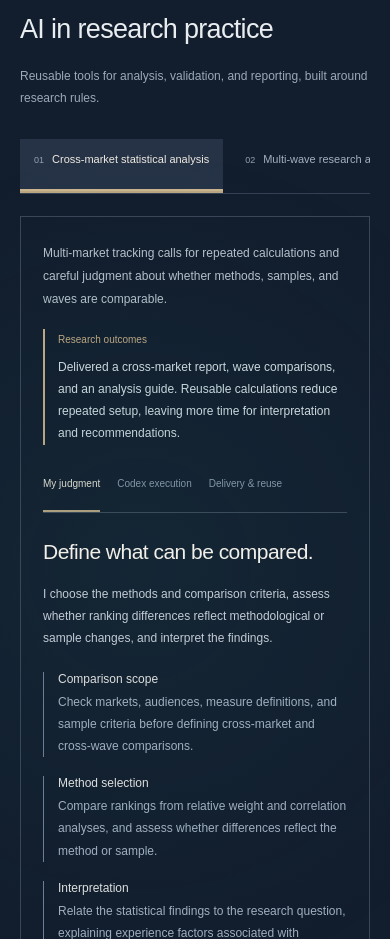
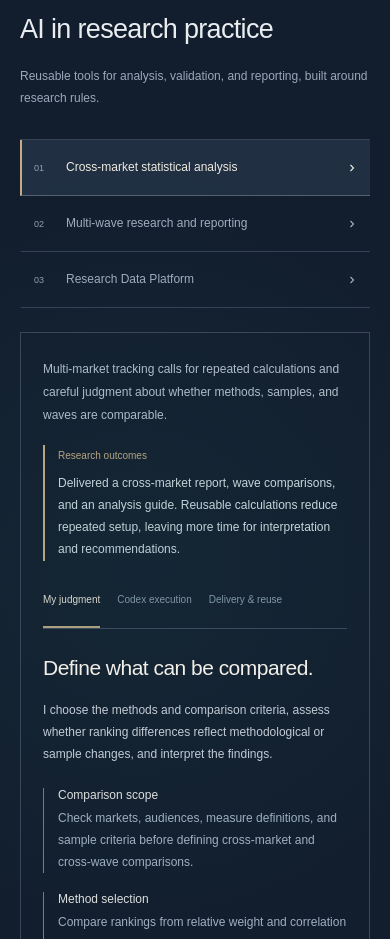
Before and after one commit to Bruc3wAng/rui-wang-resume, a Next.js app: page /en in a window 390 px wide. Shown: the part 4140-5079 px from the top of the page. Built offline with nearby package versions, Linux system fonts and the light colour scheme.

Commit message:
Make AI practice navigation readable and accessible on narrow screens

```diff
--- a/app/Portfolio.tsx
+++ b/app/Portfolio.tsx
@@ -1,6 +1,6 @@
 "use client";
 
-import { useEffect, useRef, useState, type KeyboardEvent, type PointerEvent, type CSSProperties } from "react";
+import { useEffect, useRef, useState, useSyncExternalStore, type KeyboardEvent, type PointerEvent, type CSSProperties } from "react";
 import Image from "next/image";
 import NavigationAvatar from "./NavigationAvatar";
 import { profile, selectedWork, experiences, aiPractice, creativeCategories, capabilities, education, type Language } from "../content/resume";
@@ -20,6 +20,14 @@ const base = process.env.NEXT_PUBLIC_BASE_PATH ?? "";
 const atlasBase = base || "https://bruc3wang.github.io/rui-wang-resume";
 const local = (l: Language, zh: string, en: string) => l === "zh" ? zh : en;
 const chapters = ["work", "method", "projects", "capabilities", "contact"];
+const compactAIQuery = "(max-width: 767px)";
+function subscribeCompactAI(onChange: () => void) {
+  const media = window.matchMedia(compactAIQuery);
+  media.addEventListener("change", onChange);
+  return () => media.removeEventListener("change", onChange);
+}
+function isCompactAI() { return window.matchMedia(compactAIQuery).matches; }
+function serverCompactAI() { return false; }
 const workAIPracticeById: Record<string, number | undefined> = {
   "content-tracking": 0, "brand-tracking": 1,
 };
@@ -124,12 +132,13 @@ function Work({ language, active, setActive, paused, onExploreAI }: { language:
 }
 
 function AIPractice({ language, practice, stage, setPractice, setStage }: { language: Language; practice: number; stage: number; setPractice: (index: number) => void; setStage: (index: number) => void }) {
+  const compact = useSyncExternalStore(subscribeCompactAI, isCompactAI, serverCompactAI);
   const item = aiPractice[practice], detail = details[practice].stages[stage];
   const labels = [local(language, "我的判断", "My judgment"), local(language, "Codex 执行", "Codex execution"), local(language, "交付与复用", "Delivery & reuse")];
   function choosePractice(index: number) { setPractice(index); setStage(0); }
   return <section className="pf-ai pf-section" id="method" data-tone="night"><div className="pf-wrap">
     <div className="pf-section-head"><div><p className="pf-eyebrow">02 / RESEARCH × AI</p><h2>{local(language, "AI 提效实践", "AI in research practice")}</h2></div><p>{local(language, "把研究规则写进工具，让分析、核验与报告更新能够复用。", "Reusable tools for analysis, validation, and reporting, built around research rules.")}</p></div>
-    <div className="pf-ai-tabs" role="tablist" aria-label={local(language, "选择AI实践", "Choose an AI practice")}>{aiPractice.map((p, i) => <button key={p.id} role="tab" id={`pf-ai-tab-${i}`} aria-controls="pf-ai-panel" aria-selected={practice === i} tabIndex={practice === i ? 0 : -1} onClick={() => choosePractice(i)} onKeyDown={e => tabs(e, i, 3, choosePractice)}><span>0{i + 1}</span>{p.title[language]}</button>)}</div>
+    <div className="pf-ai-tabs" role="tablist" aria-orientation={compact ? "vertical" : "horizontal"} aria-label={local(language, "选择AI实践", "Choose an AI practice")}>{aiPractice.map((p, i) => <button type="button" key={p.id} role="tab" id={`pf-ai-tab-${i}`} aria-controls="pf-ai-panel" aria-selected={practice === i} tabIndex={practice === i ? 0 : -1} onClick={() => choosePractice(i)} onKeyDown={e => tabs(e, i, 3, choosePractice)}><span>0{i + 1}</span><span className="pf-ai-tab-label">{p.title[language]}</span><svg className="pf-ai-tab-indicator" aria-hidden="true" viewBox="0 0 16 16" fill="none"><path d="m6 4 4 4-4 4"/></svg></button>)}</div>
     <article id="pf-ai-panel" role="tabpanel" aria-labelledby={`pf-ai-tab-${practice}`} className="pf-ai-panel" data-practice={practice} data-stage={stage}>
       <div className="pf-ai-text"><p className="pf-ai-context">{item.context[language]}</p><div className="pf-ai-outcome"><span>{local(language, practice < 2 ? "研究成果" : "原型进展", practice < 2 ? "Research outcomes" : "Prototype progress")}</span><p>{item.output[language]}</p></div><div className="pf-stage-tabs" role="tablist" aria-label={local(language, "研究工作阶段", "Research workflow stage")}>{labels.map((label, i) => <button type="button" role="tab" key={label} id={`pf-stage-tab-${i}`} aria-controls="pf-stage-panel" aria-selected={stage === i} tabIndex={stage === i ? 0 : -1} onClick={() => setStage(i)} onKeyDown={e => tabs(e, i, 3, setStage)}><span>0{i + 1}</span>{label}</button>)}</div>
         <div id="pf-stage-panel" role="tabpanel" aria-labelledby={`pf-stage-tab-${stage}`} className="pf-stage-content" key={`${practice}-${stage}`}><h3>{detail.title[language]}</h3>{stage !== 2 && <p>{item[(["decision", "execution", "output"] as const)[stage]][language]}</p>}<dl>{detail.points.map(p => <div key={p.label.en}><dt>{p.label[language]}</dt><dd>{p.text[language]}</dd></div>)}</dl></div>
--- a/app/work-value.css
+++ b/app/work-value.css
@@ -7,4 +7,16 @@
 .pf-ai-outcome{border-left:2px solid #c4ac85;padding-left:16px;margin:20px 0 24px}
 .pf-ai-outcome>span{font-size:10px;color:#c4ac85;line-height:1.7}
 .pf-ai-outcome>p{font-size:13px;line-height:1.85;color:#d5e1e6;margin:8px 0 0}
+.portfolio-v17 .pf-ai-tabs button>.pf-ai-tab-label{font-size:inherit;color:inherit;white-space:nowrap}
+.pf-ai-tab-indicator{display:none}
 @media(max-width:699px){.pf-contribution{margin-top:18px;padding-top:14px}.pf-contribution p{font-size:12px}.pf-ai-outcome>p{font-size:12px}.pf-ai-outcome{padding-left:13px;margin-block:18px}}
+@media(max-width:767px){
+  .portfolio-v17 .pf-ai-tabs{display:grid;grid-template-columns:minmax(0,1fr);gap:0;overflow:visible;border-top:1px solid #354155;border-bottom:0;margin-bottom:24px;scrollbar-width:none}
+  .portfolio-v17 .pf-ai-tabs::-webkit-scrollbar{display:none}
+  .portfolio-v17 .pf-ai-tabs button{display:grid;grid-template-columns:22px minmax(0,1fr) 12px;align-items:center;gap:10px;width:100%;min-width:0;min-height:56px;padding:15px 12px;border-left:2px solid transparent;border-bottom:1px solid #354155;font-size:12px;text-align:left;background:transparent;box-shadow:none}
+  .portfolio-v17 .pf-ai-tabs button>.pf-ai-tab-label{white-space:nowrap;min-width:0;line-height:1.6}
+  .portfolio-v17 .pf-ai-tabs button[aria-selected=true]{background:#202f42;border-left-color:#c4ac85;border-bottom-color:#526071;box-shadow:none;color:#f0ebe1}
+  .portfolio-v17 .pf-ai-tabs button:focus-visible{outline:2px solid #c4ac85;outline-offset:3px;z-index:1}
+  .portfolio-v17 .pf-ai-tabs button:hover{background:#23344a}
+  .portfolio-v17 .pf-ai-tab-indicator{display:block;width:12px;height:16px;stroke:currentColor;stroke-width:1.5}
+}
--- a/package.json
+++ b/package.json
@@ -11,8 +11,8 @@
     "build": "WRANGLER_LOG_PATH=.wrangler/wrangler.log vinext build",
     "build:github": "next build --webpack",
     "start": "WRANGLER_LOG_PATH=.wrangler/wrangler.log vinext start",
-    "test": "pnpm run build:github && node --test tests/site-content.test.mjs tests/social-meta.test.mjs tests/globe-research.test.mjs",
-    "test:release": "node --test tests/site-content.test.mjs tests/site-images.test.mjs tests/social-meta.test.mjs tests/atlas-publication.test.mjs tests/globe-research.test.mjs",
+    "test": "pnpm run build:github && node --test tests/site-content.test.mjs tests/social-meta.test.mjs tests/globe-research.test.mjs tests/ai-navigation.test.mjs",
+    "test:release": "node --test tests/site-content.test.mjs tests/site-images.test.mjs tests/social-meta.test.mjs tests/atlas-publication.test.mjs tests/globe-research.test.mjs tests/ai-navigation.test.mjs",
     "lint": "eslint app content tests --ignore-pattern dist --ignore-pattern .next --ignore-pattern out",
     "db:generate": "drizzle-kit generate"
   },
```
Also changed, not shown: 1 other file (tests, documents, lock files or other folders).
